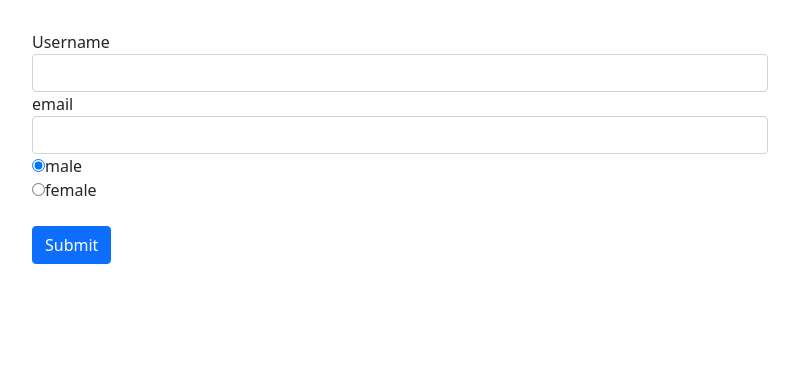
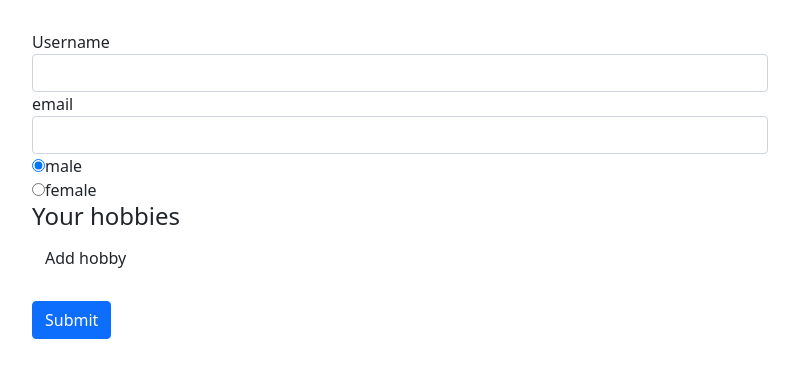
Before and after one commit to itfernandolira/angular-forms-reactive, an Angular app: page / in a window 1280 px wide. Shown: the top 378 px of the page, without its empty margins (50-849 px from the left). Built offline with nearby package versions, Linux system fonts and the light colour scheme.

Commit message:
Arrays of Form Controls (FormArray)

```diff
--- a/src/app/app.component.html
+++ b/src/app/app.component.html
@@ -34,6 +34,15 @@
               [value]="gender">{{ gender }}
           </label>
         </div>
+        <div formArrayName="hobbies">
+          <h4>Your hobbies</h4>
+          <button class="btn btn-default" type="button" (click)="onAddHobby()">Add hobby</button>
+          <div
+            class="form-group"
+            *ngFor="let hobbyControl of getControls(); let i = index;">
+              <input type="text" class="form-control" [formControlName]="i">
+          </div>
+        </div>
         <span
               *ngIf="!signupForm.valid && signupForm.touched"
               class="help-block">Please enter a valid data!</span><br>
--- a/src/app/app.component.ts
+++ b/src/app/app.component.ts
@@ -1,5 +1,5 @@
 import { Component, OnInit } from '@angular/core';
-import { FormControl, FormGroup, Validators } from '@angular/forms';
+import { FormArray, FormControl, FormGroup, Validators } from '@angular/forms';
 
 @Component({
   selector: 'app-root',
@@ -17,11 +17,21 @@
         'username': new FormControl(null,Validators.required),
         'email': new FormControl(null,[Validators.required,Validators.email])
       }),
-      'gender': new FormControl('male')
+      'gender': new FormControl('male'),
+      'hobbies': new FormArray([])
     });
   }
 
   onSubmit() {
     console.log(this.signupForm);
   }
+
+  onAddHobby() {
+    const control = new FormControl(null,Validators.required);
+    (<FormArray>this.signupForm.get('hobbies')).push(control);
+  }
+
+  getControls() {
+    return (<FormArray>this.signupForm.get('hobbies')).controls;
+  }
 }
```
